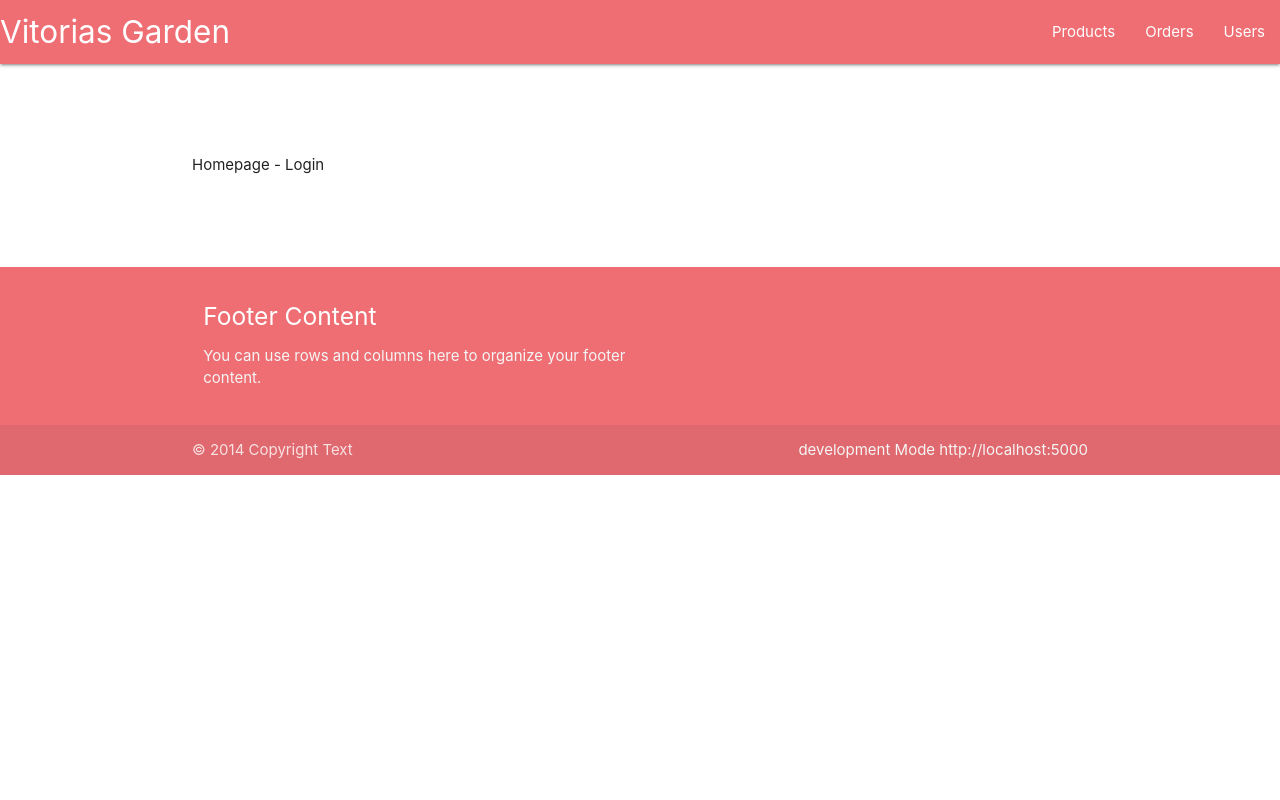
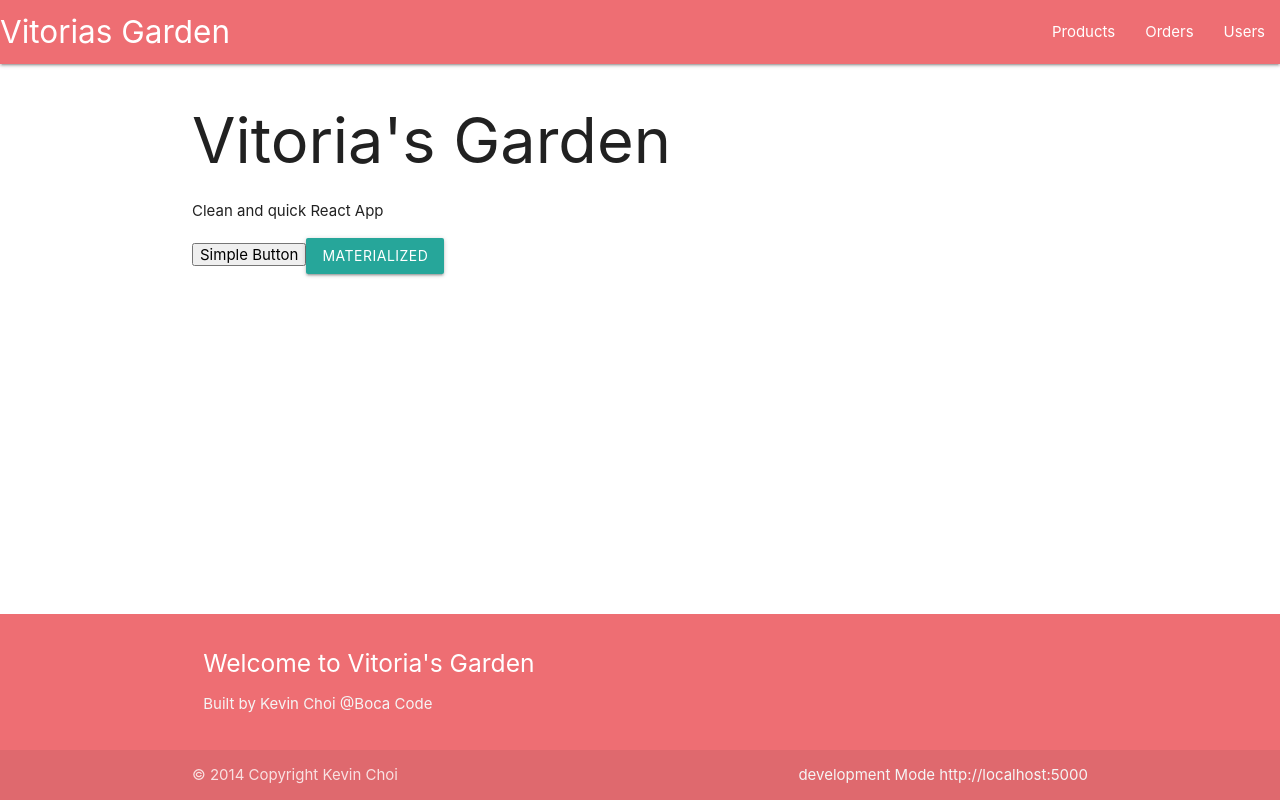
Before and after one commit to kevinyc-dri/vitorias-garden-app, a React (Create React App) app: page / in a window 1280 px wide. Built offline with nearby package versions, Linux system fonts and the light colour scheme.

Commit message:
styled vitorias garden

```diff
--- a/src/App.css
+++ b/src/App.css
@@ -1,12 +1,16 @@
 @import 'materialize-css';
 
-footer {
-  bottom: 0;
-  right: 0;
-  left: 0;
+body {
+	display: flex;
+	min-height: 100vh !important;
+	flex-direction: column;
 }
 
 .custom-container {
-  height: 100%;
-  padding: 5rem 0;
+	height: 100%;
+	padding: 5rem 0;
 }
+
+.container {
+	height: 100%;
+}
--- a/src/App.js
+++ b/src/App.js
@@ -4,6 +4,7 @@ import './App.css'
 
 import Login from './scenes/Login'
 
+import Main from './components/Main'
 import Footer from './components/Footer'
 import Nav from './components/Nav'
 import Orders from './scenes/Orders'
@@ -21,15 +22,9 @@ function App() {
         <Route path='/orders' component={Orders}/>
         <Route path='/' component={Login} />
       </Switch>
+      <Main />
       <Footer />
-
     </Router>
-
-    // <>
-    //   <Nav />
-    //   <Main />
-    //   <Footer />
-    // </>
   )
 }
 
--- a/src/components/Footer.js
+++ b/src/components/Footer.js
@@ -2,18 +2,18 @@ import React from 'react'
 
 function Footer() {
   return (
-    <footer class="page-footer">
+    <footer class="page-footer" style={{position:"fixed",bottom:"0",left:"0",width:"100%"}}>
       <div class="container">
         <div class="row">
           <div class="col l6 s12">
-            <h5 class="white-text">Footer Content</h5>
-            <p class="grey-text text-lighten-4">You can use rows and columns here to organize your footer content.</p>
+            <h5 class="white-text">Welcome to Vitoria's Garden</h5>
+            <p class="grey-text text-lighten-4">Built by Kevin Choi @Boca Code</p>
           </div>
         </div>
       </div>
       <div class="footer-copyright">
         <div class="container">
-          © 2014 Copyright Text
+          © 2014 Copyright Kevin Choi
             <a class="grey-text text-lighten-4 right" href="#!">
               {process.env.NODE_ENV} Mode {process.env.REACT_APP_API_ENDPOINT}
             </a>
--- a/src/components/Main.js
+++ b/src/components/Main.js
@@ -4,8 +4,8 @@ import { Button } from 'react-materialize';
 function Main() {
   return (
     <main className="container">
-      <h1>clean baby react app</h1>
-      <button>simple button</button>
+      <p>Clean and quick React App</p>
+      <button>Simple Button</button>
       <Button>materialized</Button>
     </main>
   )
--- a/src/scenes/Login.js
+++ b/src/scenes/Login.js
@@ -2,8 +2,8 @@ import React from 'react'
 
 function Login() {
   return (
-    <div className="container custom-container">
-      <p>Homepage - Login</p>
+    <div className="container">
+      <h1>Vitoria's Garden</h1>
     </div>
   )
 }
--- a/src/scenes/Users.js
+++ b/src/scenes/Users.js
@@ -26,7 +26,6 @@ function Users() {
   return (
     <div className="container custom-container">
       <ul class="collection with-header">
-        <h4>It was Users - First Name</h4>
         {allUsers && allUsers.map((user) => {
           return (
             <li class="collection-item">
@@ -40,6 +39,14 @@ function Users() {
           )
         })}
       </ul>
+      <label>First Name</label>
+      <input
+        onChange={e => setNewUser({ ...newUser, firstName: e.target.value })}
+      />
+      <label>Last Name</label>
+      <input
+        onChange={e => setNewUser({ ...newUser, lastName: e.target.value })}
+      />
       <label>Email</label>
       <input
         onChange={e => setNewUser({ ...newUser, email: e.target.value })}
@@ -48,21 +55,6 @@ function Users() {
       <input
         onChange={e => setNewUser({ ...newUser, password: e.target.value })}
       />
-      <label>First Name</label>
-      <input
-        onChange={e => setNewUser({ ...newUser, firstName: e.target.value })}
-      />
-      <label>Last Name</label>
-      <input
-        onChange={e => setNewUser({ ...newUser, lastName: e.target.value })}
-      />
-
-      <label> testing </label>
-
-      <input
-        placeholder='this is a placeholder'
-        onChange={(e) => setNewUser({ ...newUser, test: e.target.value })}
-      />
       <Button onClick={() => createUser()}>Create User</Button>
     </div>
   )
```
